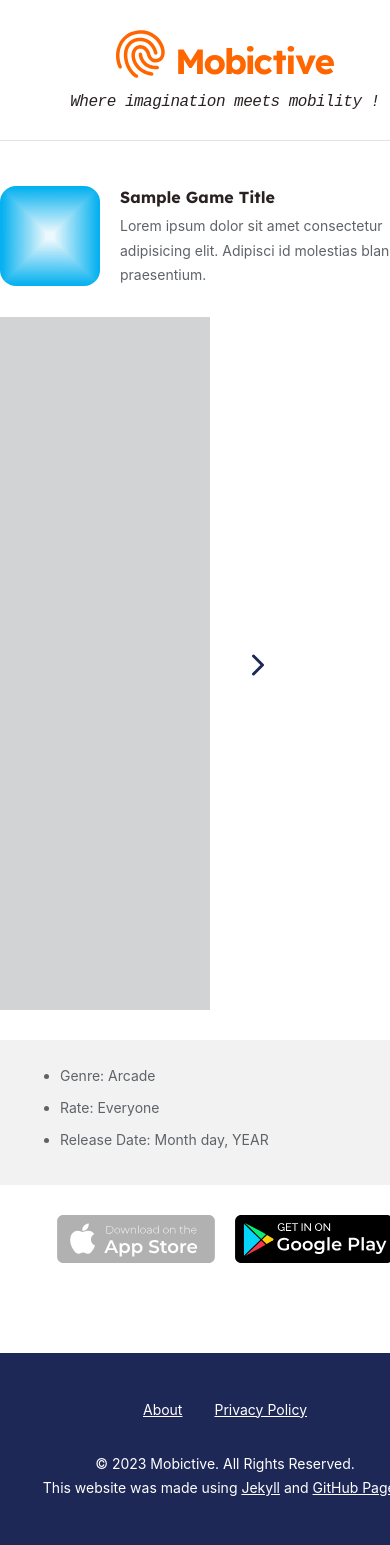
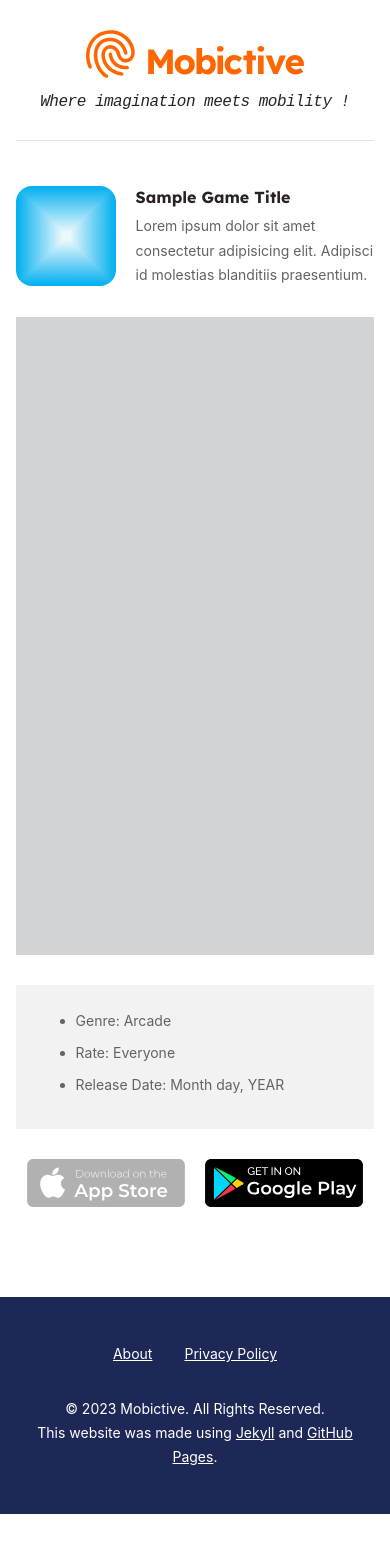
Before and after one commit to Mobictive/Website, a Jekyll site: the page built from _games/sample-game-title.md, in a window 390 px wide. Built offline with Jekyll 4.4.1, drawn with Linux system fonts in a browser that asks for light colours; after the commit the page ends 1514 px from its top, so only the background shows below that.

Commit message:
Update 1.0.0

```diff
--- a/_sass/_responsive.scss
+++ b/_sass/_responsive.scss
@@ -2,3 +2,16 @@
 /*
  *	# Media Queries
  *-------------------------------------------------------------------------*/
+@media only screen and (max-width: 811px) {
+    .game-screens-wrap {
+        width: 100%;
+        max-width: 100vw;
+        margin-left: 0;
+    }
+}
+
+@media only screen and (max-width: 468px) {
+    .container {
+        width: 92%;
+    }
+}
```
